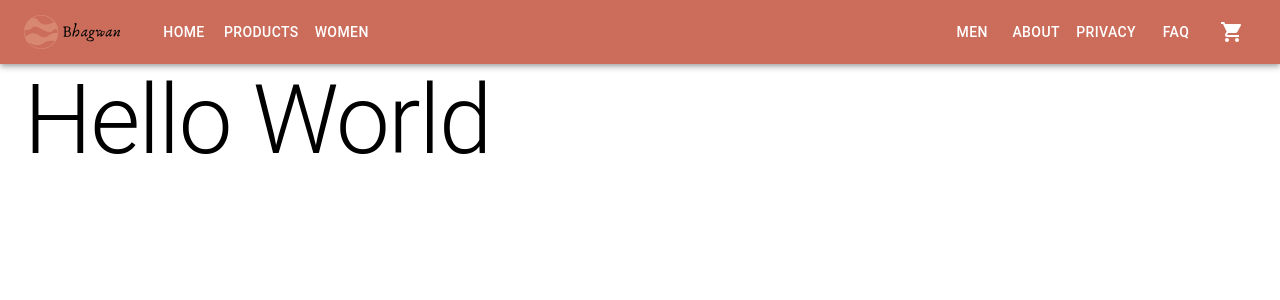
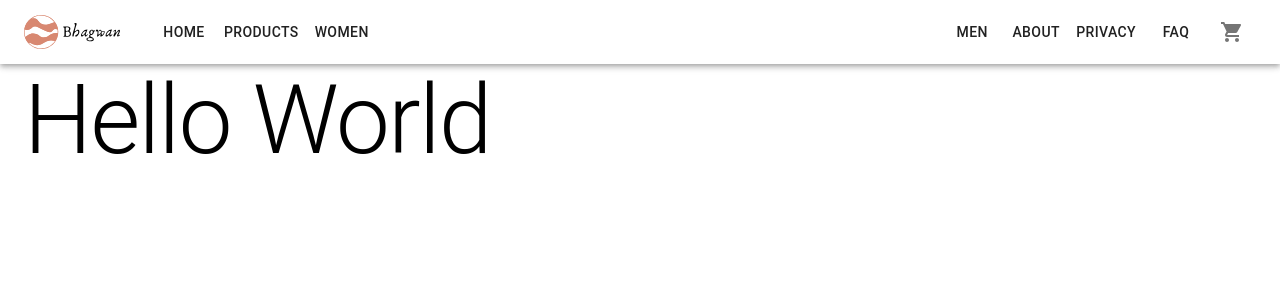
Before and after one commit to HBerglund/e-commerce-assignment, a React (Create React App) app: page / in a window 1280 px wide. Shown: the top 300 px of the page. Built offline with nearby package versions, Linux system fonts and the light colour scheme.

Commit message:
first attempt on dropDown

```diff
--- /dev/null
+++ b/src/Components/DropDown.tsx
@@ -0,0 +1,35 @@
+import React, { useState } from "react";
+import IconButton from "@material-ui/core/IconButton";
+import MenuIcon from "@material-ui/icons/Menu";
+import { MenuItem, Menu } from "@material-ui/core";
+
+function DropDown() {
+  const [anchorEl, setAnchorEl] = useState(null);
+
+  const handleClose = (event: any) => {
+    setAnchorEl(null);
+  };
+
+  const openMenu = (event: any) => {
+    setAnchorEl(event.currentTarget);
+  };
+
+  return (
+    <div>
+      <MenuIcon onClick={openMenu} />
+      <Menu
+        id="dropdown-menu"
+        anchorEl={anchorEl}
+        keepMounted
+        open={Boolean(anchorEl)}
+        onClose={handleClose}
+      >
+        <MenuItem onClick={handleClose}>Hej</MenuItem>
+        <MenuItem onClick={handleClose}>Herman</MenuItem>
+        <MenuItem onClick={handleClose}>Hej då</MenuItem>
+      </Menu>
+    </div>
+  );
+}
+
+export default DropDown;
--- a/src/Components/NavBar.tsx
+++ b/src/Components/NavBar.tsx
@@ -8,37 +8,57 @@ import { routes } from "../Navigation/routes";
 import { Link } from "react-router-dom";
 import IconButton from "@material-ui/core/IconButton";
 import ShoppingCartIcon from "@material-ui/icons/ShoppingCart";
+import MenuIcon from "@material-ui/icons/Menu";
+import useMediaQuery from "@material-ui/core/useMediaQuery";
+import { useTheme } from "@material-ui/core/styles";
+import { makeStyles } from "@material-ui/core/styles";
+import Hidden from "@material-ui/core/Hidden";
+import DropDown from "./DropDown";
+
+const useStyles = makeStyles({
+  root: {
+    backgroundColor: "white",
+    textColor: "black",
+  },
+});
 
 function NavBar() {
+  const classes = useStyles();
+
   const firstNavItems = routes.slice(0, 3);
   const lastNavItems = routes.slice(3, routes.length - 1);
   const checkOutNavItem = routes.slice(routes.length - 1, routes.length);
 
   return (
-    <AppBar position="static">
+    <AppBar position="static" className={classes.root}>
       <Toolbar>
         <img src={Logo} style={logoStyle} alt="logo" />
         <div style={wrapperDiv}>
+          <Hidden smDown>
             <div>
               {firstNavItems.map(({ name, path }) => (
-              <Button component={Link} to={path} color="inherit">
+                <Button component={Link} to={path}>
                   {name}
                 </Button>
               ))}
             </div>
             <div>
               {lastNavItems.map(({ name, path }) => (
-              <Button component={Link} to={path} color="inherit">
+                <Button component={Link} to={path}>
                   {name}
                 </Button>
               ))}
               {checkOutNavItem.map(({ name, path }) => (
-              <IconButton component={Link} to={path} color="inherit">
+                <IconButton component={Link} to={path}>
                   <ShoppingCartIcon />
                 </IconButton>
               ))}
             </div>
+          </Hidden>
         </div>
+        <Hidden mdUp>
+          <DropDown />
+        </Hidden>
       </Toolbar>
     </AppBar>
   );
```
Lines whose indentation alone changed are shown as unchanged.
